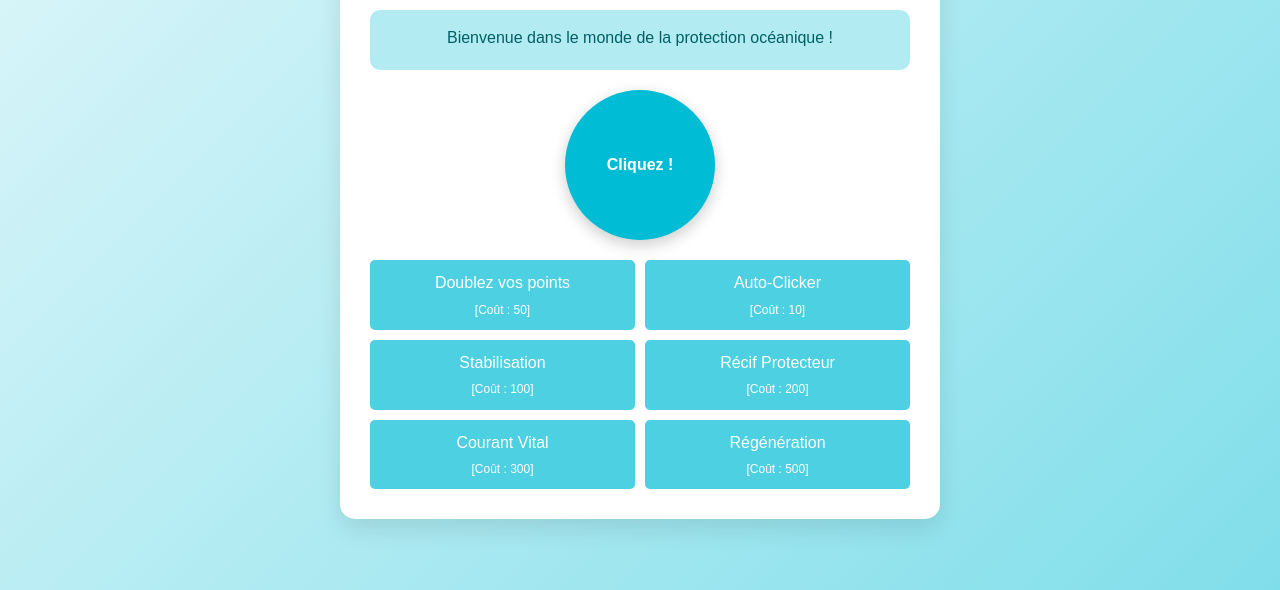
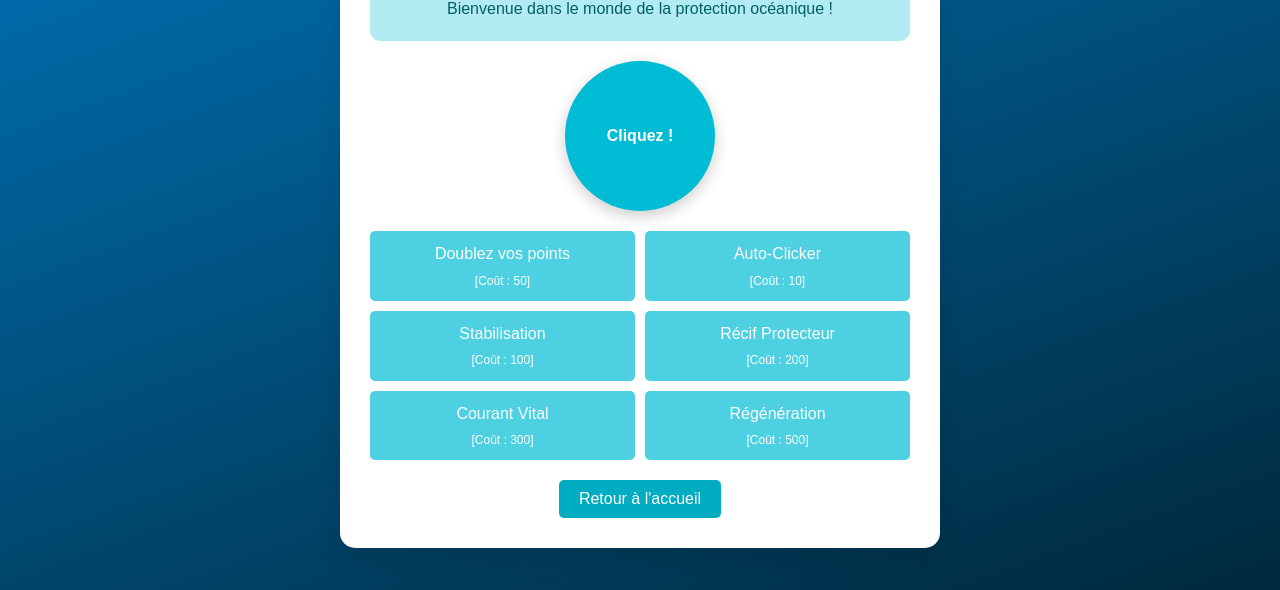
Before and after one commit to RafLPB/nuitInfo, a plain HTML site: page site/src/clicker.html in a window 1280 px wide. Shown: the part 210-800 px from the top of the page. Drawn offline with Linux system fonts and the light colour scheme.

Commit message:
btn retour index dans clicker

```diff
--- a/site/ressources/JS/clicker.js
+++ b/site/ressources/JS/clicker.js
@@ -15,7 +15,7 @@ document.addEventListener('DOMContentLoaded', () => {
     const upgradeButtons = document.querySelectorAll('.upgrade-btn');
     const trollOverlay = document.getElementById('troll-overlay');
     const trollPopup = document.querySelector('.troll-popup');
-
+    const homeBtn = document.getElementById('home-btn');
     const bodyParts = [
         "Le cœur des courants marins palpite...",
         "Les poumons océaniques respirent...",
@@ -73,6 +73,10 @@ document.addEventListener('DOMContentLoaded', () => {
             triggerTrollPopup(randomTrollMessage);
             updatePoints(-Math.floor(points * 0.05));
         }
+    });
+
+    homeBtn.addEventListener('click', () => {
+        window.location.href = "../src/index.html";
     });
 
     upgradeButtons.forEach(button => {
--- a/site/ressources/css/clicker.css
+++ b/site/ressources/css/clicker.css
@@ -10,7 +10,7 @@ body {
     justify-content: center;
     align-items: center;
     min-height: 100vh;
-    background: linear-gradient(135deg, #e0f7fa 0%, #80deea 100%);
+    background: linear-gradient(160deg, #0077be, #00293c);
     font-size: 16px;
     line-height: 1.6;
     user-select: none;
@@ -122,3 +122,21 @@ body {
     border-radius: 10px;
     text-align: center;
 }
+#home-button-container {
+    margin-top: 20px;
+    text-align: center;
+}
+
+#home-btn {
+    padding: 10px 20px;
+    font-size: 16px;
+    background-color: #00acc1;
+    color: white;
+    border: none;
+    border-radius: 5px;
+    cursor: pointer;
+}
+
+#home-btn:hover {
+    background-color: #0077be;
+}
--- a/site/src/clicker.html
+++ b/site/src/clicker.html
@@ -52,6 +52,9 @@
             Message troll temporaire
         </div>
     </div>
+    <div id="home-button-container">
+        <button id="home-btn">Retour à l'accueil</button>
+    </div>
 </div>
 </body>
 </html>
```
